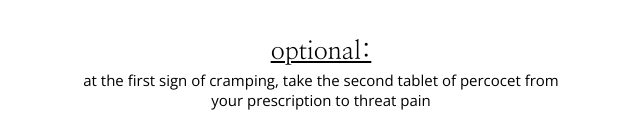
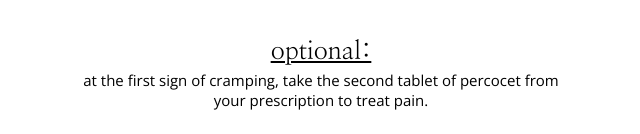
Before and after one commit to lilyshowlader/mifemiso, a React (Create React App) app: page /instructions in a window 1280 px wide. Shown: the part 1397-1531 px from the top of the page, without its empty margins (319-959 px from the left). Built offline with nearby package versions, Linux system fonts and the light colour scheme.

Commit message:
fix spelling error

```diff
--- a/src/Components/Instructions/Instructions.jsx
+++ b/src/Components/Instructions/Instructions.jsx
@@ -79,7 +79,7 @@
     <p className='step-description'>VAGINAL: <br></br>put on gloves. lie on your back with your knees to your chest and place four tablets of misoprostol 200mg as far up into the vagina as possible. stay lying down for 30 minutes. it's okay if the pills fall out after 30 minutes</p>
     <p className='step-description'>BUCCAL: <br></br>place two pills in between your teeth and lower lip on the left. place two more fills between your teeth and your lower lip on the right. suck on some hard candy to help you salivate</p>
     <p className='step-title'>optional:</p>
-    <p className='step-description'> at the first sign of cramping, take the second tablet of percocet from your prescription to threat pain</p>
+    <p className='step-description'> at the first sign of cramping, take the second tablet of percocet from your prescription to treat pain.</p>
     <p></p>
 
     <div className='button container'></div>
--- a/src/Components/Mife/Mife.jsx
+++ b/src/Components/Mife/Mife.jsx
@@ -37,6 +37,7 @@
     setEndDate(calculateEndDate(date));
   };
 
+  console.log(selectedDate)
   return (
     <>
       <div className='mife-container'>
@@ -49,6 +50,8 @@
         showTimeSelect
         dateFormat="Pp"
       />
+
+
       <p>when you take mifepristone, you can take the next set of pills anytime between 6-72 hours later. we suggest that you plan to take the next set of pills at a time when you have no other obligations and can relax.</p>
 
       <p className='mife-input'>based on your input,<br></br> you may take the next set of pills between:</p>
```
